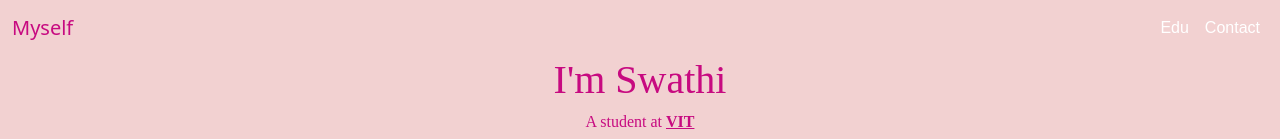
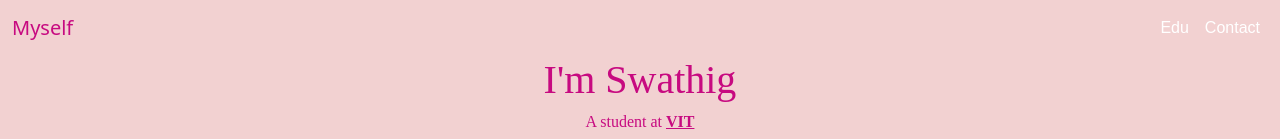
Before and after one commit to 2002swathi/Myself, a website: page index.html in a window 1280 px wide. Shown: the top 139 px of the page. Drawn offline with nearby package versions, Linux system fonts and the light colour scheme; a web font is replaced by a local one.

Commit message:
Update index.html

```diff
--- a/index.html
+++ b/index.html
@@ -37,7 +37,7 @@
 
 <!--myself-->
 <div class="myself">
-    <h1>I'm Swathi</h1>
+    <h1>I'm Swathig</h1>
     <h6 >A student at <strong><u>VIT</u></strong></h6>
     <img class="photo" src="images\_MG_0784.JPG" alt="my-photo">
     <p >I am an INTEGRATED M.TECH.CSE student at VIT,Vellore</p>
```
